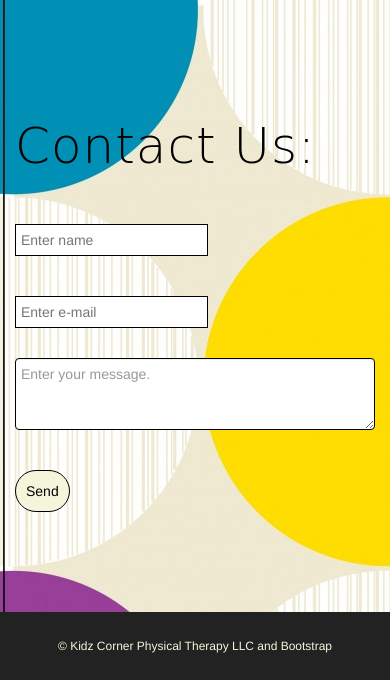
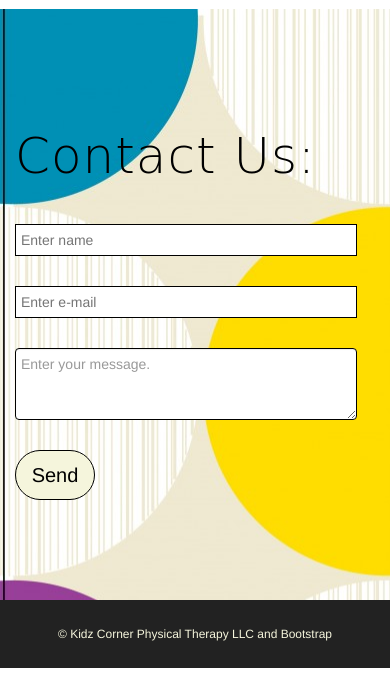
Before and after one commit to VisDPT/KidzCornerPT, a PHP site: page / in a window 390 px wide. Shown: the part 3077-3757 px from the top of the page. Run offline with PHP 8.4, Linux system fonts and the light colour scheme; some libraries are stand-ins or nearby versions; some web fonts are replaced.

Commit message:
form width

```diff
--- a/css/MyStyles.css
+++ b/css/MyStyles.css
@@ -42,6 +42,10 @@ header {
     ;
 }
 
+.btn {
+    font-size: 18px;
+}
+
 .btn:hover {}
 
 #contactStyles {
@@ -49,10 +53,11 @@ header {
 }
 
 input {
-    margin-top: 40px;
+    margin-top: 30px;
     font-size: 14px;
     border: solid black 1px;
     padding: 5px;
+    width: 60%;
 }
 
 textarea {
@@ -64,12 +69,23 @@ textarea {
 #exampleTextarea {
     border: solid black 1px;
     padding: 5px;
+    width: 60%;
+}
+
+@media (max-width: 600px) {
+    input {
+        width: 95%;
+    }
+    #exampleTextarea {
+        width: 95%;
+    }
 }
 
 #send {
     color: #000000;
     border: 1px solid;
-    background-color: #f5f5dc
+    background-color: #f5f5dc;
+    width: 80px;
 }
 
 #send.active,
@@ -84,6 +100,7 @@ textarea {
 #send {
     border-radius: 300px;
     padding: 10px;
+    font-size: 20px;
 }
 
 #footerText {
--- a/main.html
+++ b/main.html
@@ -89,7 +89,7 @@
 
                             <h1 id="title">Kidz Corner Physical Therapy</h1>
                             <h2> Delivering high quality school-based pediatric physical therapy care! </h2>
-                            <a href="#download" class="btn btn-outline btn-xl page-scroll">Learn More!</a>
+                            <a href="#download" class="btn btn-outline btn-xl page-scroll">Learn More</a>
                         </div>
                     </div>
                 </div>
```
